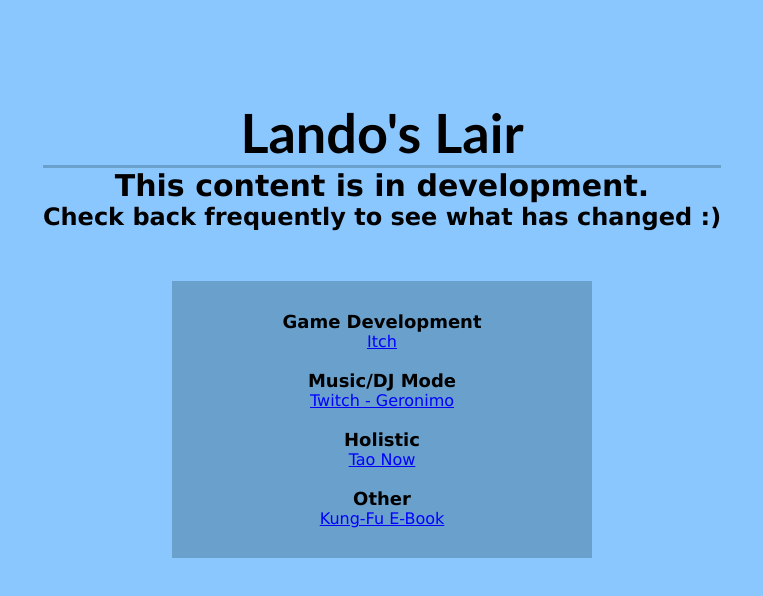
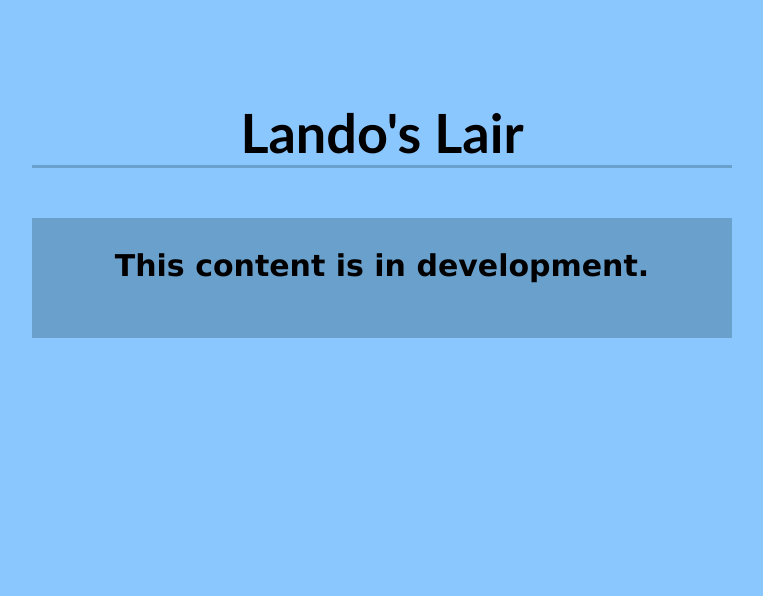
Before and after one commit to Lando333/my-personal-website, a plain HTML site: page index.html in a window 1280 px wide. Shown: the whole page, without its empty margins (258-1021 px from the left). Drawn offline with Linux system fonts and the light colour scheme.

Commit message:
updated main page

```diff
--- a/index.html
+++ b/index.html
@@ -8,9 +8,11 @@
     <body>
         <h1>Lando's Lair</h1>
         <div id="top-banner">
-            <script src="script.js"></script>
         </div>
         <div id="links">
+            <!-- <script src="script.js"></script> -->
+            <h2>This content is in development.</h2>
+            <!--
             <h4>Game Development</h4>
             <a href="https://landos-lair.itch.io" target="_blank" rel="noopener noreferrer">Itch</a><br>
             <br>
@@ -22,7 +24,6 @@
             <br>
             <h4>Other</h4>
             <a href="./kung-fu-ebook.html" target="_blank" rel="noopener noreferrer">Kung-Fu E-Book</a><br>
-            <!--
             <a href="https://www.twitch.tv/landoslair" target="_blank" rel="noopener noreferrer">Twitch - Lando</a><br>
             <a href="https://soundcloud.com/djlandoofficial" target="_blank" rel="noopener noreferrer">SoundCloud</a><br>
             <a href="https://www.mixcloud.com/DJLandoOfficial/" target="_blank" rel="noopener noreferrer">MixCloud</a><br>
--- a/style.css
+++ b/style.css
@@ -14,6 +14,11 @@ body {
     box-sizing: border-box;
     display: grid;
     place-content: center;
+}
+
+#links {
+    min-width: 700px;
+    min-height: 60px;
 }
 
 h1::before {
```
